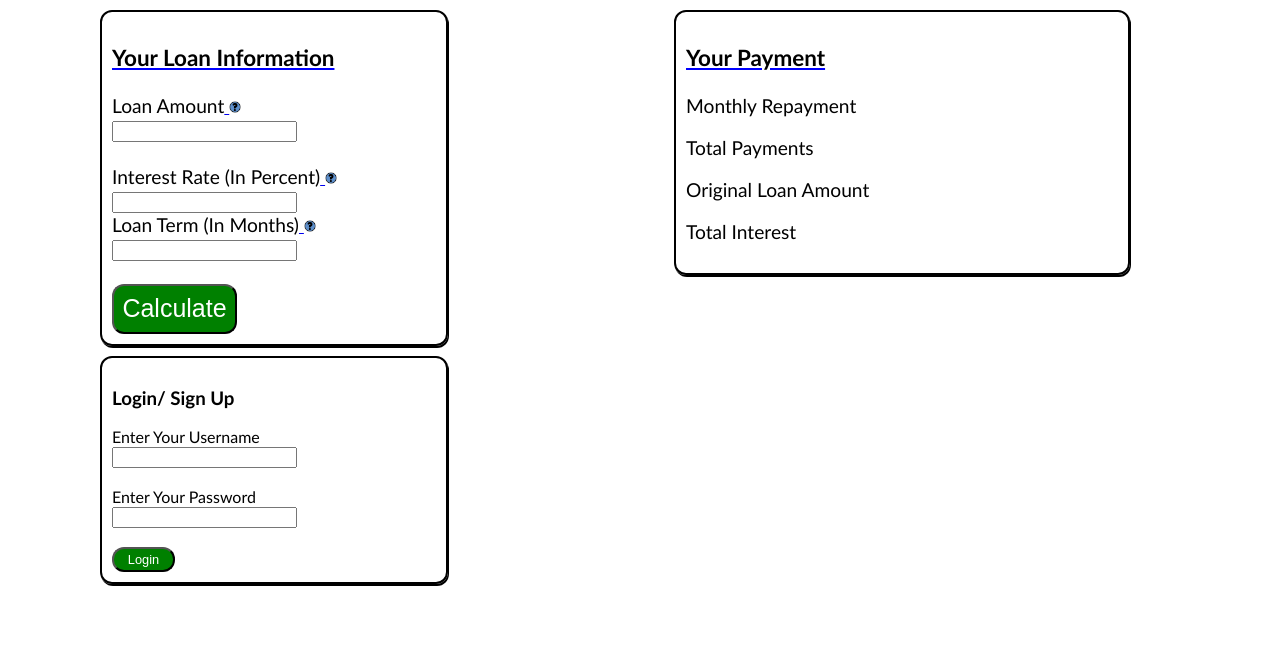
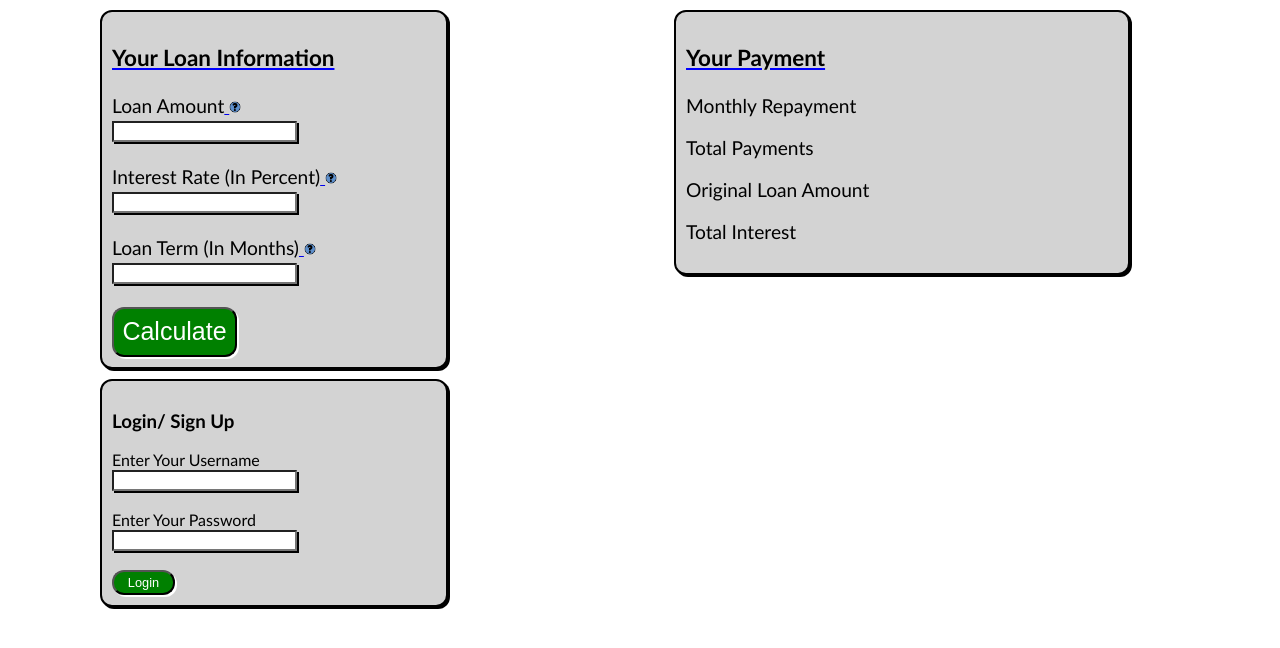
Before and after one commit to Dajohnson000/FinalWebsiteCalculator, a PHP site: page / in a window 1280 px wide. Shown: the part 132-780 px from the top of the page. Run offline with PHP 8.4, Linux system fonts and the light colour scheme.

Commit message:
making it look cleaner

```diff
--- a/index.html
+++ b/index.html
@@ -17,7 +17,7 @@
                 <input type="text" id="lamount" name="lamount"><br><br>
                 <label for="irate">Interest Rate (In Percent)<a href="https://studentaid.gov/help-center/answers/article/what-interest-rate-will-i-pay-on-federal-loans" target="blank">
                     <img id="help" src="help.png" alt="Clickable Image"></a></label><br>
-                <input type="text" id="irate" name="irate"><br>
+                <input type="text" id="irate" name="irate"><br><br>
                 <label for="lterm">Loan Term (In Months)<a href="https://www.sofi.com/learn/content/average-payoff-time-for-student-loans/#:~:text=According%20to%20the%20Education%20Data,of%20repayment%20plan%20and%20interest." target="blank">
                     <img id="help" src="help.png" alt="Clickable Image"></a></label><br>
                 <input type="text" id="lterm" name="lterm"><br><br>
--- a/styles.css
+++ b/styles.css
@@ -18,10 +18,11 @@ header{
   border-width: 2px;
   padding: 10px;
   margin: 0px;
-  box-shadow: 1px 2px;
+  box-shadow: 2px 2px;
   width: 30%;
   font-size:1.5vw;
   border-radius: 12px;
+  background-color: lightgrey;
 }
 #results {
   float: right;
@@ -29,10 +30,11 @@ header{
   border-width: 2px;
   padding: 10px;
   margin: 0px 50px;
-  box-shadow: 1px 2px;
+  box-shadow: 2px 2px;
   width: 40%;
   font-size:1.5vw;
   border-radius: 12px;
+  background-color: lightgrey;
 }
 #help {
   width: 12px;
@@ -44,10 +46,11 @@ header{
   border-style: solid;
   width: 30%;
   display: inline-block;
-  box-shadow: 1px 2px;
+  box-shadow: 2px 2px;
   border-width: 2px;
   padding: 10px;
   border-radius: 12px;
+  background-color: lightgrey;
 }
 u{
   text-decoration-color: blue;
@@ -69,3 +72,6 @@ u{
   border-radius: 12px;
   font-size: 1vw;
 }
+input{
+  box-shadow: 2px 2px;
+}
```
